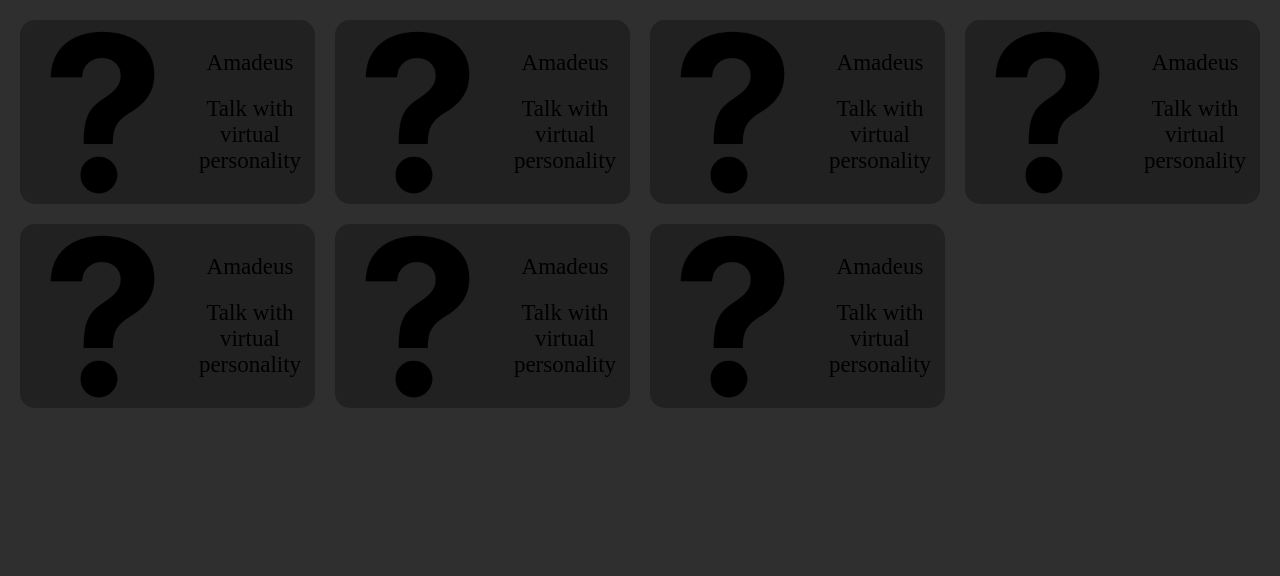
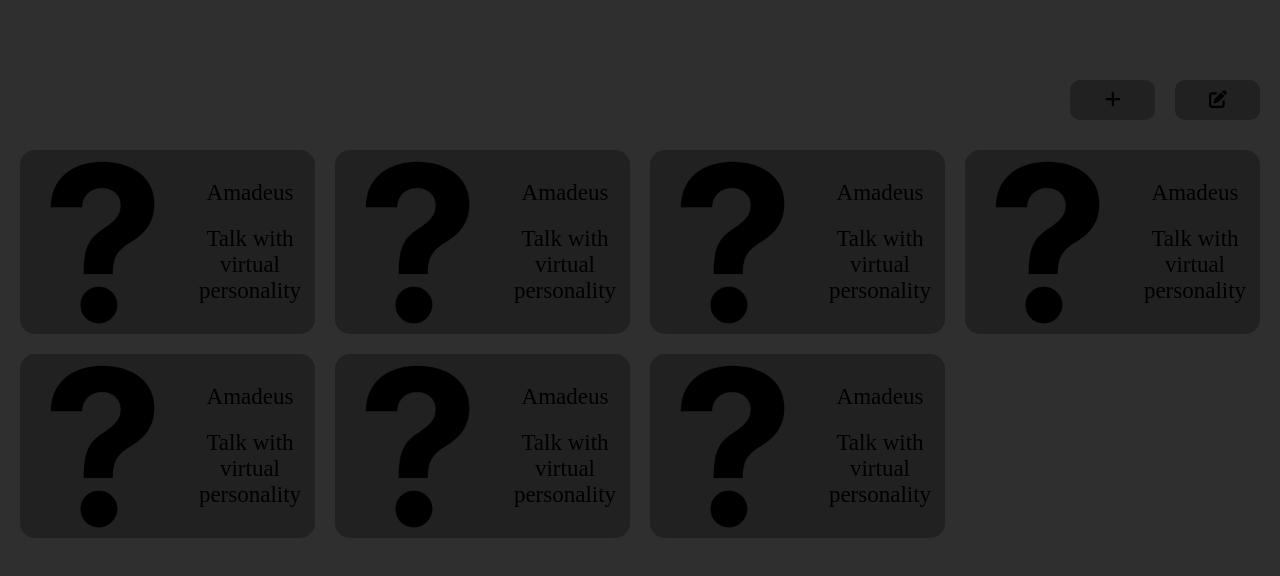
Before and after one commit to ekinutkuu/AI_Characters, a React (Create React App) app in the folder frontend/: page / in a window 1280 px wide. Shown: the top 576 px of the page. Built offline with nearby package versions, Linux system fonts and the light colour scheme.

Commit message:
add and edit button added

```diff
--- a/frontend/package.json
+++ b/frontend/package.json
@@ -3,6 +3,11 @@
   "version": "0.1.0",
   "private": true,
   "dependencies": {
+    "@fortawesome/fontawesome-svg-core": "^6.6.0",
+    "@fortawesome/free-brands-svg-icons": "^6.6.0",
+    "@fortawesome/free-regular-svg-icons": "^6.6.0",
+    "@fortawesome/free-solid-svg-icons": "^6.6.0",
+    "@fortawesome/react-fontawesome": "^0.2.2",
     "@testing-library/jest-dom": "^5.17.0",
     "@testing-library/react": "^13.4.0",
     "@testing-library/user-event": "^13.5.0",
--- a/frontend/src/App.css
+++ b/frontend/src/App.css
@@ -9,9 +9,3 @@ body {
    width: auto;
    background-color: #2f2f2f;
 }
-
-.characterCards {
-   display: flex;
-   flex-wrap: wrap;
-   padding: 10px;
-}
--- a/frontend/src/App.js
+++ b/frontend/src/App.js
@@ -1,6 +1,6 @@
 import "./App.css";
 import { BrowserRouter as Router, Routes, Route } from "react-router-dom";
-import CharacterSelection from "./pages/CharacterSelection";
+import CharacterSelection from "./pages/CharacterSelection/CharacterSelection";
 
 function App() {
    return (
--- a/frontend/src/pages/CharacterSelection.jsx
+++ /dev/null
@@ -1,19 +0,0 @@
-import React from "react";
-import CharacterCard from "../components/CharacterCard/CharacterCard";
-
-
-const CharacterSelection = () => {
-   return (
-      <div className="characterCards">
-            <CharacterCard />
-            <CharacterCard />
-            <CharacterCard />
-            <CharacterCard />
-            <CharacterCard />
-            <CharacterCard />
-            <CharacterCard />
-      </div>
-   );
-};
-
-export default CharacterSelection;
--- /dev/null
+++ b/frontend/src/pages/CharacterSelection/CharacterSelection.jsx
@@ -0,0 +1,27 @@
+import React from "react";
+import style from "./CharacterSelection.module.css";
+import CharacterCard from "../../components/CharacterCard/CharacterCard";
+import { FontAwesomeIcon } from '@fortawesome/react-fontawesome'
+import { faPenToSquare, faPlus } from '@fortawesome/free-solid-svg-icons'
+
+const CharacterSelection = () => {
+   return (
+      <div className="container">
+         <div className={style.buttons}>
+            <button className={style.button}><FontAwesomeIcon icon={faPlus} /></button>
+            <button className={style.button}><FontAwesomeIcon icon={faPenToSquare} /></button>
+         </div>
+         <div className={style.characterCards}>
+            <CharacterCard />
+            <CharacterCard />
+            <CharacterCard />
+            <CharacterCard />
+            <CharacterCard />
+            <CharacterCard />
+            <CharacterCard />
+         </div>
+      </div>
+   );
+};
+
+export default CharacterSelection;
--- /dev/null
+++ b/frontend/src/pages/CharacterSelection/CharacterSelection.module.css
@@ -0,0 +1,28 @@
+.buttons{
+   height: 40px;
+   padding: 10px;
+   margin-top: 70px;
+   display: flex;
+   justify-content: end;
+   align-items: center;
+}
+
+.button{
+   width: 85px;
+   height: 40px;
+   margin: 0 10px;
+   border: none;
+   border-radius: 10px;
+   background-color: #212121;
+   font-size: 18px;
+}
+
+.button:hover {
+   cursor: pointer;
+}
+
+.characterCards {
+   display: flex;
+   flex-wrap: wrap;
+   padding: 10px;
+}
```
Also changed, not shown: 1 other file (tests, documents, lock files or other folders).
